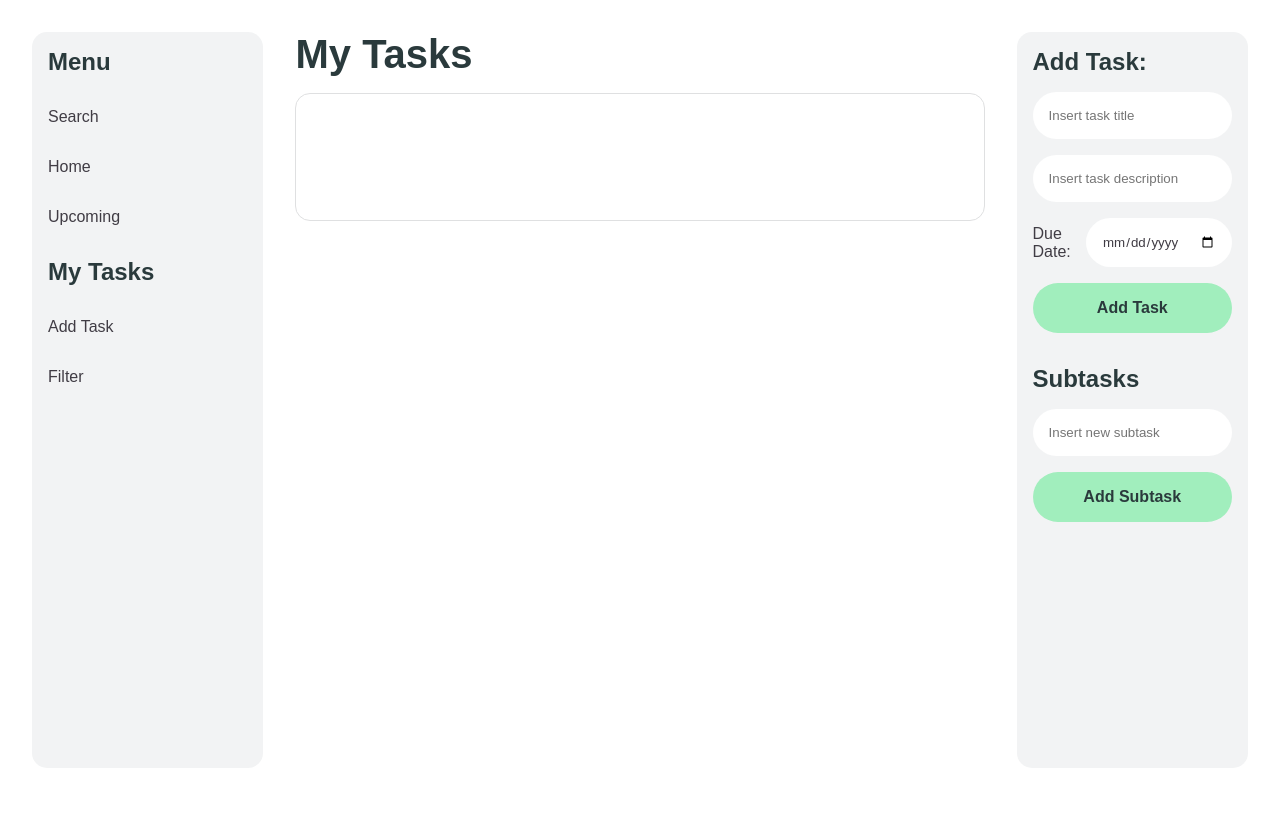
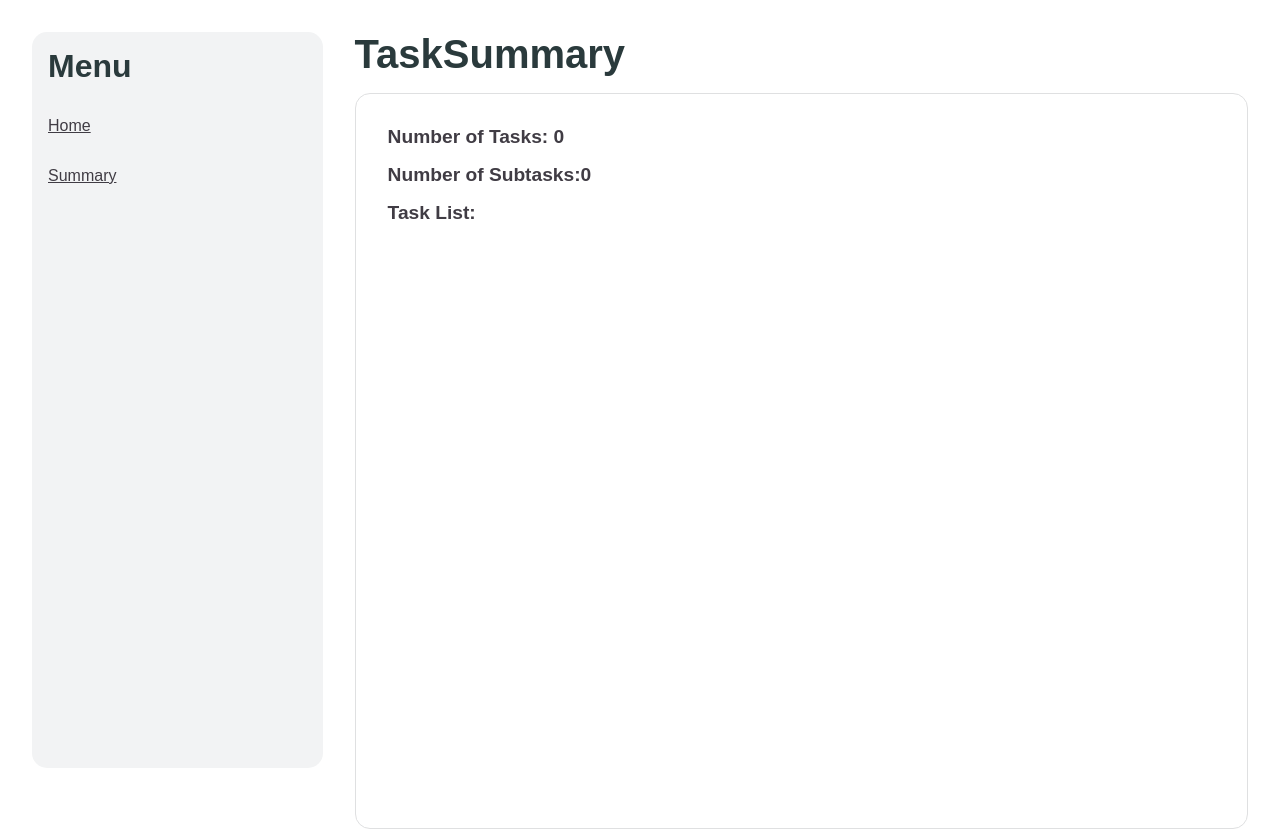
Before and after one commit to ThayaCheva/Task-Manager, a React (Create React App) app: page /summary in a window 1280 px wide. Before the commit the page ends 800 px from the top, so only its background shows below. Built offline with nearby package versions, Linux system fonts and the light colour scheme.

Commit message:
added summary page

```diff
--- a/src/App.js
+++ b/src/App.js
@@ -1,22 +1,40 @@
-import React from 'react'
-import TaskList from './pages/TaskList'
-import TaskSummary from './pages/TaskSummary'
+import React from "react";
+import TaskList from "./pages/TaskList";
+import TaskSummary from "./pages/TaskSummary";
+import "./styling/nav.css";
+import { BrowserRouter as Router, Routes, Route, Link } from "react-router-dom";
 export const TaskContext = React.createContext();
 export const EditModeContext = React.createContext();
+export const SelectedTaskContext = React.createContext();
 
 function App() {
   const [tasks, setTasks] = React.useState([]);
-  const [editMode, setEditMode] = React.useState({state:false, taskID:""});
+  const [editMode, setEditMode] = React.useState({ state: false, taskID: "" });
+  const [selectedTask, setSelectedTask] = React.useState("");
 
   return (
+    <Router>
       <div className="App">
+        <div className="navbar">
+          <h1>Menu</h1>
+          <Link to="/">Home</Link>
+          <Link to="/summary">Summary</Link>
+        </div>
+
         <TaskContext.Provider value={[tasks, setTasks]}>
           <EditModeContext.Provider value={[editMode, setEditMode]}>
-          <TaskList/>
-          {/* <TaskSummary/> */}
+            <SelectedTaskContext.Provider
+              value={[selectedTask, setSelectedTask]}
+            >
+              <Routes>
+                <Route path="/" element={<TaskList />} />
+                <Route path="/summary" element={<TaskSummary />} />
+              </Routes>
+            </SelectedTaskContext.Provider>
           </EditModeContext.Provider>
         </TaskContext.Provider>
       </div>
+    </Router>
   );
 }
 
--- a/src/pages/TaskForm.js
+++ b/src/pages/TaskForm.js
@@ -1,12 +1,13 @@
 import React from "react";
 import "../styling/tasklist.css";
-import { TaskContext, EditModeContext } from "../App";
+import { TaskContext, EditModeContext, SelectedTaskContext } from "../App";
 
 function TaskForm(props) {
   const form = React.useRef();
   const [tasks, setTasks] = React.useContext(TaskContext);
   const [subTask, setSubTask] = React.useState("");
   const [editMode, setEditMode] = React.useContext(EditModeContext);
+
   const [formData, setFormData] = React.useState({
     id: "",
     title: "",
--- a/src/pages/TaskItem.js
+++ b/src/pages/TaskItem.js
@@ -1,42 +1,55 @@
-import React from 'react'
-import '../styling/tasklist.css';
-import { TaskContext, EditModeContext } from '../App';
+import React from "react";
+import "../styling/tasklist.css";
+import { TaskContext, EditModeContext, SelectedTaskContext } from "../App";
 function TaskItem() {
   const [tasks, setTasks] = React.useContext(TaskContext);
   const [editMode, setEditMode] = React.useContext(EditModeContext);
+  const selectedTaskRef = React.useRef(null);
+  const [selectedTask, setSelectedTask] = React.useContext(SelectedTaskContext);
+
   const removeTask = (id) => {
-        const updatedTask = tasks.filter(task => task.id !== id);
+    setEditMode(false);
+    const updatedTask = tasks.filter((task) => task.id !== id);
     setTasks(updatedTask);
-    }
-
+  };
 
   const editTask = (id) => {
-        setEditMode({...editMode, state:!editMode.state, taskID:id});
+    setEditMode({ ...editMode, state: !editMode.state, taskID: id });
+  };
+
+  React.useEffect(() => {
+    if (selectedTaskRef.current) {
+      selectedTaskRef.current.scrollIntoView({ behavior: "smooth" });
     }
+  }, []);
+
   return (
     <div className="tasks-items">
       <h1 className="header">My Tasks</h1>
       <div className="tasks-items-container">
         {tasks.map((t) => (
-                    <div className="task-item">
+          <div
+            ref={t.id === selectedTask ? selectedTaskRef : null}
+            className="task-item"
+          >
             <h1>{t.title}</h1>
             <p>{t.desc}</p>
             <p>{t.dueDate}</p>
             <div>
-                            {t.subTasks && t.subTasks.map((st) => (
+              {t.subTasks &&
+                t.subTasks.map((st) => (
                   <div className="subtask-item">{st}</div>
                 ))}
             </div>
             <div className="task-item-buttons">
               <button onClick={() => editTask(t.id)}>EDIT</button>
               <button onClick={() => removeTask(t.id)}>DELETE</button>
-                            <button>SUMMARY</button>
             </div>
           </div>
         ))}
       </div>
     </div>
-    )
+  );
 }
 
-export default TaskItem
+export default TaskItem;
--- a/src/pages/TaskList.js
+++ b/src/pages/TaskList.js
@@ -1,31 +1,21 @@
-import React from 'react'
-import '../styling/tasklist.css';
-import TaskItem from './TaskItem.js'
-import TaskForm from './TaskForm.js'
-import { TaskContext, EditModeContext } from '../App';
+import React from "react";
+import "../styling/tasklist.css";
+import TaskItem from "./TaskItem.js";
+import TaskForm from "./TaskForm.js";
+import { EditModeContext } from "../App";
 
 function TaskList() {
-    const [tasks, setTasks] = React.useContext(TaskContext);
-    const [editMode, setEditMode] = React.useContext(EditModeContext);
-    return (
-        <section id="tasklist">
-            <div className="navbar">
-                <h1>Menu</h1>
-                <ul>Search</ul>
-                <ul>Home</ul>
-                <ul>Upcoming</ul>
-                <h1>My Tasks</h1>
-                <ul>Add Task</ul>
-                <ul>Filter</ul>
-            </div>
-            <TaskItem/>
-            {editMode.state ?
-                <TaskForm formTitle={"Edit Task:"}/>
-                :
-                <TaskForm formTitle={"Add Task:"}/>
-            }
-        </section>
-    )
+  const [editMode, setEditMode] = React.useContext(EditModeContext);
+  return (
+    <section id="tasklist">
+      <TaskItem />
+      {editMode.state ? (
+        <TaskForm formTitle={"Edit Task:"} />
+      ) : (
+        <TaskForm formTitle={"Add Task:"} />
+      )}
+    </section>
+  );
 }
 
-export default TaskList
+export default TaskList;
--- a/src/pages/TaskSummary.js
+++ b/src/pages/TaskSummary.js
@@ -1,15 +1,53 @@
-import React from 'react'
+import React from "react";
+import "../styling/tasklist.css";
+import { useNavigate } from "react-router-dom";
+
+import { TaskContext, SelectedTaskContext } from "../App";
 
 function TaskSummary() {
-    return (
-        <section>
-            <div>
-                <h1>
-                    TaskSummary
-                </h1>
-            </div>
-        </section>
-    )
+  const [tasks, setTasks] = React.useContext(TaskContext);
+  const [selectedTask, setSelectedTask] = React.useContext(SelectedTaskContext);
+
+  const navigate = useNavigate();
+  const newTasks = [...tasks];
+  const GetSubtaskAmount = () => {
+    var count = 0;
+    for (var i = 0; i < tasks.length; i++) {
+      for (var j = 0; j < tasks[i].subTasks.length; j++) {
+        count++;
+      }
+    }
+    return count;
+  };
+
+  const handleTaskClick = (id) => {
+    setSelectedTask(id);
+    navigate("/");
+  };
+
+  return (
+    <section className="task-summary">
+      <h1>TaskSummary</h1>
+      <div className="task-summary-container">
+        <h2>Number of Tasks: {tasks.length}</h2>
+        <h2>
+          Number of Subtasks:
+          <GetSubtaskAmount />
+        </h2>
+        <h2>Task List: </h2>
+        {newTasks
+          .sort((a, b) => new Date(a.dueDate) - new Date(b.dueDate))
+          .map((t) => (
+            <p
+              onClick={() => handleTaskClick(t.id)}
+              className="summary-task-item"
+            >
+              Title: <span>{t.title}</span> | Due Date: {t.dueDate}
+            </p>
+          ))}
+      </div>
+    </section>
+  );
 }
 
-export default TaskSummary
+export default TaskSummary;
--- /dev/null
+++ b/src/styling/nav.css
@@ -0,0 +1,20 @@
+.App {
+  display: flex;
+  align-items: center;
+  justify-content: flex-start;
+  padding: 2rem;
+  width: 100%;
+  height: 100vh;
+}
+.App .navbar {
+  width: 30vw;
+  height: 100%;
+  display: flex;
+  align-items: flex-start;
+  justify-content: flex-start;
+  flex-direction: column;
+  background: var(--grey);
+  padding: 1rem;
+  border-radius: 15px;
+  gap: 2rem;
+}/*# sourceMappingURL=nav.css.map */
--- /dev/null
+++ b/src/styling/nav.scss
@@ -0,0 +1,20 @@
+.App {
+  display: flex;
+  align-items: center;
+  justify-content: flex-start;
+  padding: 2rem;
+  width: 100%;
+  height: 100vh;
+  .navbar {
+    width: 30vw;
+    height: 100%;
+    display: flex;
+    align-items: flex-start;
+    justify-content: flex-start;
+    flex-direction: column;
+    background: var(--grey);
+    padding: 1rem;
+    border-radius: 15px;
+    gap: 2rem;
+  }
+}
--- a/src/styling/tasklist.css
+++ b/src/styling/tasklist.css
@@ -5,12 +5,10 @@
   display: flex;
   align-items: center;
   justify-content: space-between;
-  overflow: hidden;
   padding: 2rem;
   gap: 2rem;
 }
-#tasklist .forms,
-#tasklist .navbar {
+#tasklist .forms {
   width: 30vw;
   height: 100%;
   display: flex;
@@ -22,8 +20,7 @@
   border-radius: 15px;
   gap: 2rem;
 }
-#tasklist .forms form,
-#tasklist .navbar form {
+#tasklist .forms form {
   display: flex;
   align-items: flex-start;
   justify-content: flex-start;
@@ -31,35 +28,29 @@
   gap: 1rem;
   width: 100%;
 }
-#tasklist .forms form .due-date,
-#tasklist .navbar form .due-date {
+#tasklist .forms form .due-date {
   display: flex;
   align-items: center;
   width: 100%;
 }
-#tasklist .forms form .due-date label,
-#tasklist .navbar form .due-date label {
+#tasklist .forms form .due-date label {
   display: inline-block;
   width: 30%;
 }
-#tasklist .forms form .due-date input,
-#tasklist .navbar form .due-date input {
+#tasklist .forms form .due-date input {
   width: 80%;
 }
-#tasklist .forms input,
-#tasklist .navbar input {
+#tasklist .forms input {
   padding: 1rem;
   background: var(--light);
   border: none;
   border-radius: 50px;
   width: 100%;
 }
-#tasklist .forms input:focus,
-#tasklist .navbar input:focus {
+#tasklist .forms input:focus {
   border: 1px solid var(--green);
 }
-#tasklist .forms .btn,
-#tasklist .navbar .btn {
+#tasklist .forms .btn {
   background: var(--green);
   cursor: pointer;
   font-size: 1rem;
@@ -69,9 +60,6 @@
   border: none;
   border-radius: 50px;
   width: 100%;
-}
-#tasklist .navbar h1 {
-  font-size: 1.5rem;
 }
 #tasklist .tasks-items {
   width: 100%;
@@ -154,4 +142,38 @@
   display: flex;
   width: 100%;
   gap: 1rem;
+}
+
+.task-summary {
+  width: 100%;
+  height: 100%;
+  margin-left: 2rem;
+}
+.task-summary h1 {
+  font-size: 2.5rem;
+  margin-bottom: 1rem;
+}
+.task-summary .task-summary-container {
+  width: 100%;
+  height: 100%;
+  border: 1px solid var(--grey-1);
+  border-radius: 15px;
+  padding: 2rem;
+  display: flex;
+  align-items: flex-start;
+  justify-content: flex-start;
+  flex-direction: column;
+  gap: 1rem;
+}
+.task-summary .task-summary-container h2 {
+  font-size: 1.2rem;
+}
+.task-summary .task-summary-container .summary-task-item {
+  border: 1px solid var(--grey-1);
+  padding: 1rem;
+  border-radius: 5px;
+  cursor: pointer;
+}
+.task-summary .task-summary-container .summary-task-item span {
+  font-weight: bold;
 }/*# sourceMappingURL=tasklist.css.map */
--- a/src/styling/tasklist.scss
+++ b/src/styling/tasklist.scss
@@ -5,11 +5,10 @@
   display: flex;
   align-items: center;
   justify-content: space-between;
-  overflow: hidden;
+  // overflow: hidden;
   padding: 2rem;
   gap: 2rem;
-  .forms,
-  .navbar {
+  .forms {
     width: 30vw;
     height: 100%;
     display: flex;
@@ -61,11 +60,6 @@
       border: none;
       border-radius: 50px;
       width: 100%;
-    }
-  }
-  .navbar {
-    h1 {
-      font-size: 1.5rem;
     }
   }
   .tasks-items {
@@ -151,3 +145,37 @@
     gap: 1rem;
   }
 }
+
+.task-summary {
+  width: 100%;
+  height: 100%;
+  margin-left: 2rem;
+  h1 {
+    font-size: 2.5rem;
+    margin-bottom: 1rem;
+  }
+  .task-summary-container {
+    width: 100%;
+    height: 100%;
+    border: 1px solid var(--grey-1);
+    border-radius: 15px;
+    padding: 2rem;
+    display: flex;
+    align-items: flex-start;
+    justify-content: flex-start;
+    flex-direction: column;
+    gap: 1rem;
+    h2 {
+      font-size: 1.2rem;
+    }
+    .summary-task-item {
+      border: 1px solid var(--grey-1);
+      padding: 1rem;
+      border-radius: 5px;
+      cursor: pointer;
+      span {
+        font-weight: bold;
+      }
+    }
+  }
+}
```
Also changed, not shown: 2 other files (tests, documents, lock files or other folders). Lines whose indentation alone changed are shown as unchanged.
